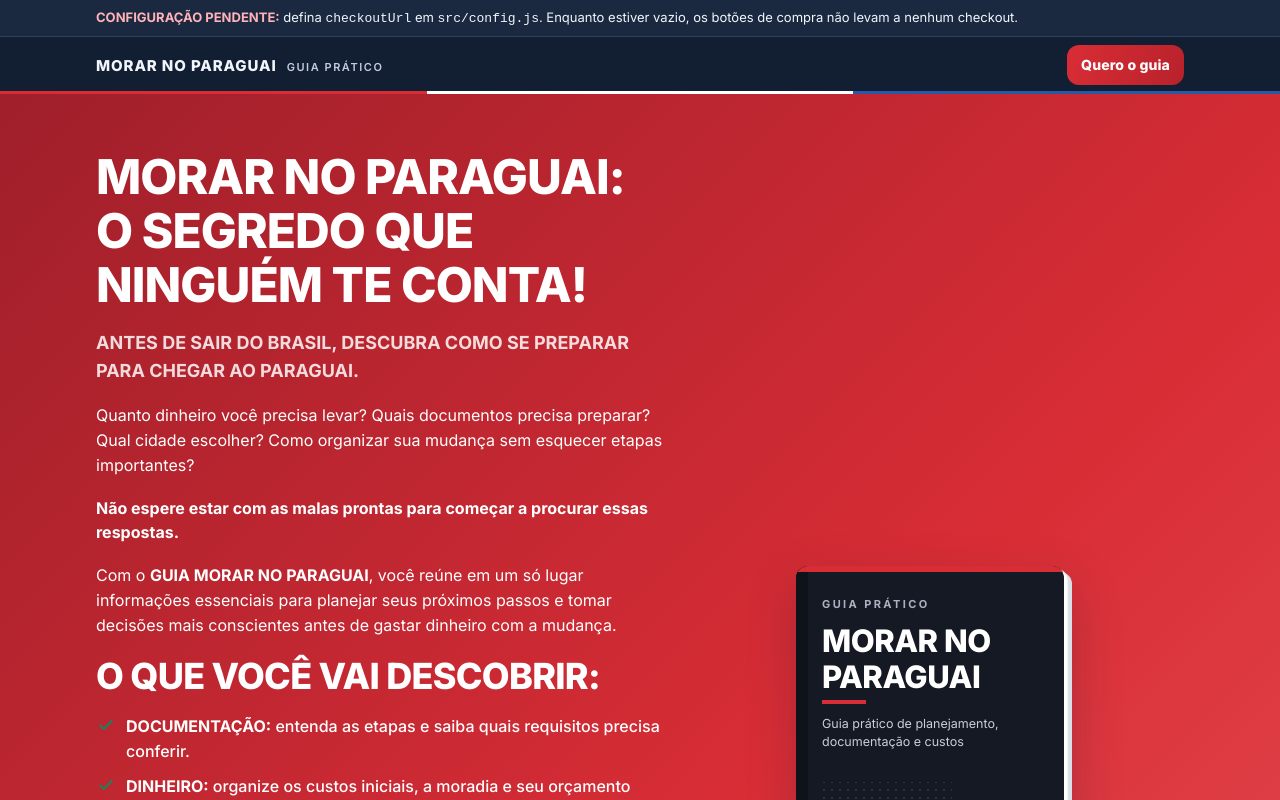
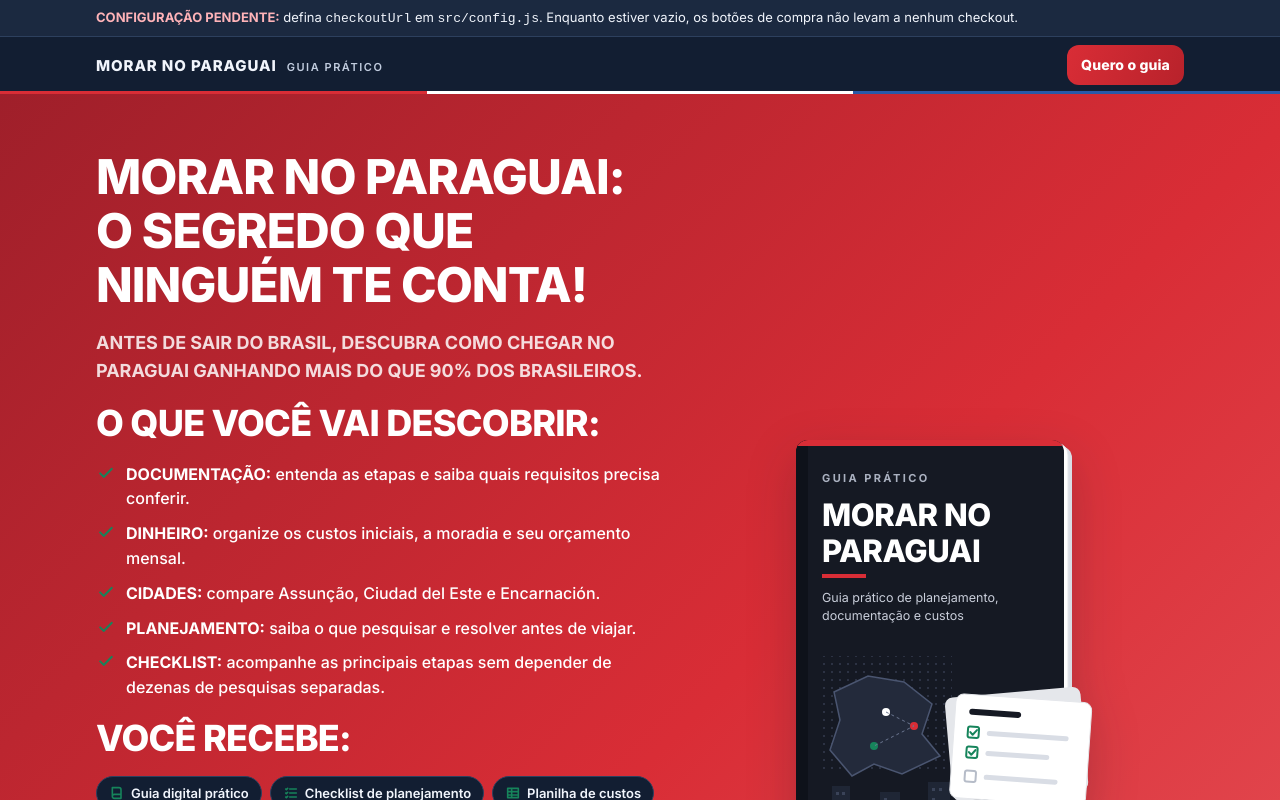
Before and after one commit to eduardoftn1/DSL, a React (Vite) app: page / in a window 1280 px wide. Shown: the top 800 px of the page. Built offline with nearby package versions, Linux system fonts and the light colour scheme.

Commit message:
exclua: Quanto dinheiro você precisa levar? Quais documentos precisa...
Gerado pelo Zenly.

```diff
--- a/src/sections/Top.jsx
+++ b/src/sections/Top.jsx
@@ -55,16 +55,7 @@ export function Hero() {
         <div className="hero-copy">
           <h1 id="h-hero">MORAR NO PARAGUAI: O SEGREDO QUE NINGUÉM TE CONTA!</h1>
           <p className="lead">
-            <strong>ANTES DE SAIR DO BRASIL, DESCUBRA COMO SE PREPARAR PARA CHEGAR AO PARAGUAI.</strong>
-          </p>
-          <p>
-            Quanto dinheiro você precisa levar? Quais documentos precisa preparar? Qual cidade escolher? Como organizar
-            sua mudança sem esquecer etapas importantes?
-          </p>
-          <p><strong>Não espere estar com as malas prontas para começar a procurar essas respostas.</strong></p>
-          <p>
-            Com o <strong>GUIA MORAR NO PARAGUAI</strong>, você reúne em um só lugar informações essenciais para planejar
-            seus próximos passos e tomar decisões mais conscientes antes de gastar dinheiro com a mudança.
+            <strong>ANTES DE SAIR DO BRASIL, DESCUBRA COMO CHEGAR NO PARAGUAI GANHANDO MAIS DO QUE 90% DOS BRASILEIROS.</strong>
           </p>
           <h2>O QUE VOCÊ VAI DESCOBRIR:</h2>
           <ul className="benefits">
```
